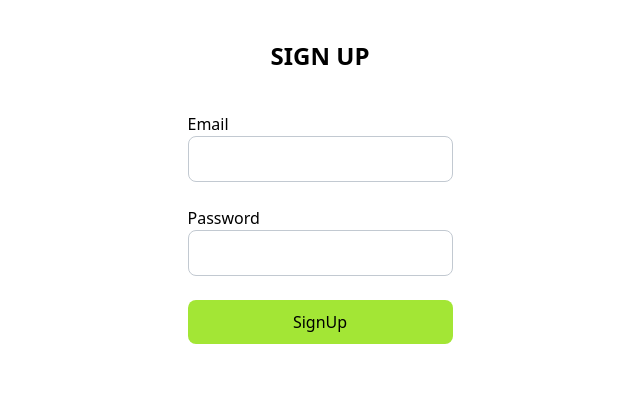
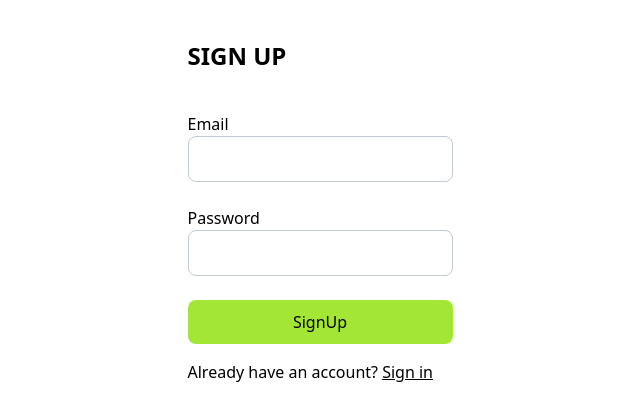
Before and after one commit to ayush-baral/social-media-app, a React (Create React App) app: page /signup in a window 1280 px wide. Shown: the top 420 px of the page, without its empty margins (320-960 px from the left). Built offline with nearby package versions, Linux system fonts and the light colour scheme.

Commit message:
navigate to sign in page from signup page and vice versa

```diff
--- a/src/Pages/SignIn.js
+++ b/src/Pages/SignIn.js
@@ -4,8 +4,10 @@ import { auth } from '../firebase';
 import { useForm } from 'react-hook-form';
 import Input from '../Components/UI/Input';
 import toast from 'react-hot-toast';
+import { useNavigate } from 'react-router';
 
 const SignIn = () => {
+  const navigate = useNavigate();
   const [loading, setLoading] = useState(false);
   const {
     register,
@@ -38,9 +40,11 @@ const SignIn = () => {
     <div className='flex flex-col justify-center items-center pt-10'>
       <div>
         <h2 className='text-2xl font-bold mb-10'>SIGN IN</h2>
-      </div>
 
-      <form onSubmit={handleSubmit(onSubmit)} className='flex flex-col gap-y-4'>
+        <form
+          onSubmit={handleSubmit(onSubmit)}
+          className='flex flex-col gap-y-4'
+        >
           <Input
             label={'Email'}
             name='email'
@@ -67,6 +71,17 @@ const SignIn = () => {
             {!loading ? 'SignIn' : 'Signing up...'}
           </button>
         </form>
+
+        <p className='mt-4'>
+          Not a user?{' '}
+          <span
+            className='underline cursor-pointer'
+            onClick={() => navigate('/signup')}
+          >
+            Sign up
+          </span>
+        </p>
+      </div>
     </div>
   );
 };
--- a/src/Pages/SignUp.js
+++ b/src/Pages/SignUp.js
@@ -4,8 +4,10 @@ import { auth } from '../firebase';
 import { useForm } from 'react-hook-form';
 import Input from '../Components/UI/Input';
 import toast from 'react-hot-toast';
+import { useNavigate } from 'react-router';
 
 const SignUp = () => {
+  const navigate = useNavigate();
   const [loading, setLoading] = useState(false);
   const {
     register,
@@ -38,9 +40,11 @@ const SignUp = () => {
     <div className='flex flex-col justify-center items-center pt-10'>
       <div>
         <h2 className='text-2xl font-bold mb-10'>SIGN UP</h2>
-      </div>
 
-      <form onSubmit={handleSubmit(onSubmit)} className='flex flex-col gap-y-4'>
+        <form
+          onSubmit={handleSubmit(onSubmit)}
+          className='flex flex-col gap-y-4'
+        >
           <Input
             label={'Email'}
             name='email'
@@ -67,6 +71,17 @@ const SignUp = () => {
             {!loading ? 'SignUp' : 'Signing up...'}
           </button>
         </form>
+
+        <p className='mt-4'>
+          Already have an account?{' '}
+          <span
+            className='underline cursor-pointer'
+            onClick={() => navigate('/signin')}
+          >
+            Sign in
+          </span>
+        </p>
+      </div>
     </div>
   );
 };
```
Lines whose indentation alone changed are shown as unchanged.
